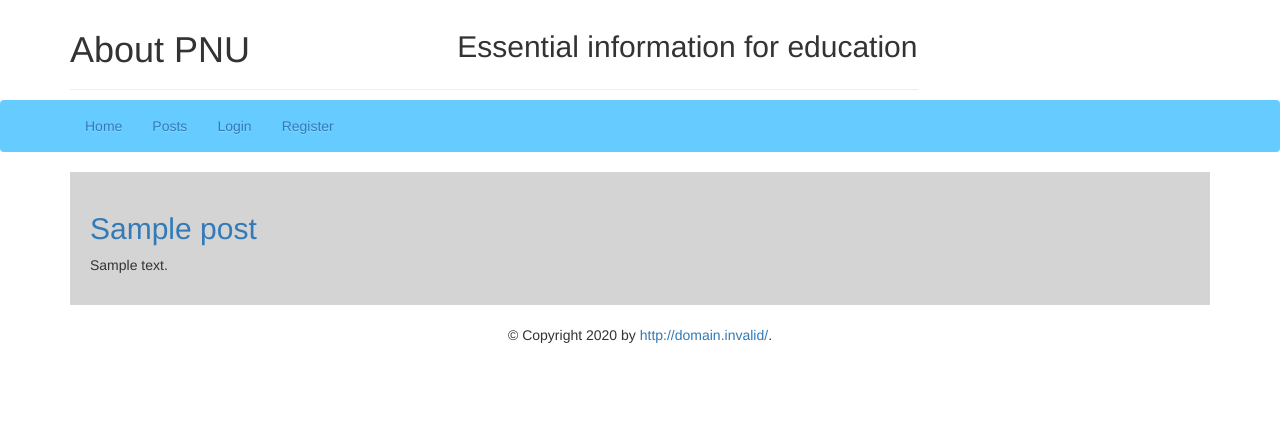
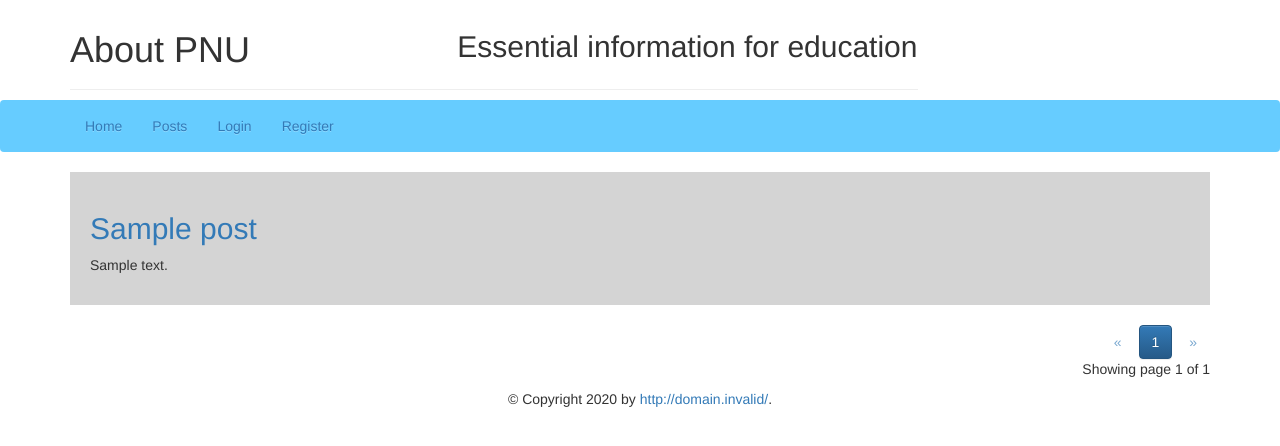
Before and after one commit to MuzykaAndrii/simple-flask-blog, a Flask app: page /posts in a window 1280 px wide. Shown: the top 446 px of the page. Run offline with Flask 2, Linux system fonts and the light colour scheme; tables that the repository leaves empty hold one stand-in row (values such as "Sample post"); some libraries are stand-ins or nearby versions.

Commit message:
added posts pagination and search form model

```diff
--- a/app/forms.py
+++ b/app/forms.py
@@ -75,6 +75,10 @@ class UpdatePasswordForm(FlaskForm):
     submit = SubmitField('Change password')
 
 class CreatePostForm(FlaskForm):
-    title = StringField('Title', validators=[DataRequired(), Length(min=4, max=20, message='Name of post is too short/big')])
+    title = StringField('Title', validators=[DataRequired(), Length(min=4, max=50, message='Name of post is too short/big')])
     content = TextAreaField('Post text', validators=[DataRequired(), Length(max=1000, message='Text is too big')])
     submit = SubmitField('Submit')
+
+class SearchForm(FlaskForm):
+    query = StringField('Search', validators=[DataRequired(), Length(min=4, max=20, message='Too short/long query')])
+    submit = SubmitField('Go')
--- a/app/models.py
+++ b/app/models.py
@@ -12,10 +12,11 @@ class User(UserMixin, db.Model):
     username = db.Column(db.String(20), unique=True, nullable=False)
     email = db.Column(db.String(120), unique=True, nullable=False)
     image_file = db.Column(db.String(20), nullable=False, default='default.png')
-    password = db.Column(db.String(60), nullable=False)
+    password = db.Column(db.String(70), nullable=False)
     posts = db.relationship('Post', backref='author', lazy=True)
     about_me = db.Column(db.Text, default='Hi everyone!')
     last_seen = db.Column(db.DateTime, default=dt.utcnow)
+    new_string = db.Column(db.String(10))
 
 
     def __init__(self, username, email, password):
--- a/app/static/css/style.css
+++ b/app/static/css/style.css
@@ -61,3 +61,14 @@ form {
     padding: 20px;
     margin-bottom: 20px;
 }
+.form-inline {
+    float: right;
+    margin-left: auto;
+}
+.form-inline input {
+    display: block;
+    margin-top: 7px;
+}
+.form-inline button {
+    margin-top: 7px;
+}
--- a/app/templates/base.html
+++ b/app/templates/base.html
@@ -1,5 +1,6 @@
 <!doctype html>
 <html>
+
 <head>
   {% block head %}
   {% block title %} <title>{{title}} </title>{% endblock %}
@@ -38,7 +39,9 @@
         <li><a href="{{url_for('account')}}">Account</a></li>
         <li class="logout"><a href="{{url_for('logout')}}"> Logout</a></li>
         {% endif %}
+        </li>
       </ul>
+
     </div>
   </nav>
 
@@ -58,4 +61,5 @@
   </div>
 
 </body>
+
 </html>
--- a/app/templates/posts.html
+++ b/app/templates/posts.html
@@ -20,11 +20,47 @@
 
 {% block content %}
 
-{% for post in posts %}
+{% for post in posts.items %}
 <div class="post">
   <h2><a href="{{ url_for('post', post_id=post.id) }}">{{post.title}}</a></h2>
   <p>{{ post.content | truncate(50) }}</p>
 </div>
 {% endfor %}
 
+<!-- Pagination Links-->
+<div class="text-right">
+  <a href="{{ url_for('posts', page=posts.prev_num) }}"
+     class="btn btn-outline-dark
+     {% if posts.page == 1 %}disabled{% endif %}">
+      &laquo;
+  </a>
+<!-- Loop through the number of pages to display a link for each-->
+  {% for page_num in posts.iter_pages(left_edge=1, right_edge=1, left_current=1, right_current=2) %}
+{% if page_num %}
+<!-- Check for the active page and set the link to "Active"-->
+          {% if posts.page == page_num %}
+          <a href="{{ url_for('posts', page=page_num) }}"
+             class="btn btn-primary">
+              {{ page_num }}
+          </a>
+          {% else %}
+          <a href="{{ url_for('posts', page=page_num) }}"
+             class="btn btn-dark">
+              {{ page_num }}
+          </a>
+          {% endif %}
+      {% else %}
+          ...
+      {% endif %}
+  {% endfor %}
+  <a href="{{ url_for('posts', page=posts.next_num) }}"
+     class="btn btn-dark
+     {% if posts.page == posts.pages %}disabled{% endif %}">
+      &raquo;
+  </a>
+</div>
+<p class="text-right mt-3">
+  Showing page {{ posts.page }} of {{ posts.pages }}
+</p>
+
 {% endblock %}
--- a/app/views.py
+++ b/app/views.py
@@ -1,6 +1,6 @@
 from flask import render_template, url_for, redirect, request, flash, abort
 from app import app
-from app.forms import RegistrationForm, LoginForm, UpdateAccountForm, UpdatePasswordForm, CreatePostForm
+from app.forms import RegistrationForm, LoginForm, UpdateAccountForm, UpdatePasswordForm, CreatePostForm, SearchForm
 from app.models import User, Post
 from app import bcrypt
 from flask_login import current_user, login_user, logout_user, login_required
@@ -114,6 +114,7 @@ def account():
             current_user.password = bcrypt.generate_password_hash(pass_form.new_password.data).decode('utf-8')
             db.session.commit()
             flash('The password changed')
+            return render_template('account.html', title='Account', image_file=image_file, form=form, pass_form=pass_form)
         else:
             flash('Wrong old password')
 
@@ -172,7 +173,10 @@ def new_post():
 
 @app.route('/posts', methods=['GET', 'POST'])
 def posts():
-    posts = Post.query.all()
+    # Set the pagination configuration
+    page = request.args.get('page', 1, type=int)
+
+    posts = Post.query.paginate(page=page, per_page=5)
     return render_template('posts.html', title='Posts', posts=posts)
 
 @app.route('/post/<int:post_id>/update')
@@ -204,4 +208,4 @@ def delete_post(post_id):
         abort(403)
     post.delete()
     flash('Your post hes been deleted!', 'success')
-    return redirect(url_for('index'))
+    return redirect(url_for('posts'))
```
Also changed, not shown: migrations/versions/42640e29cb62_.py (added, +32 -0 lines), site.db. Lines whose indentation alone changed are shown as unchanged.
